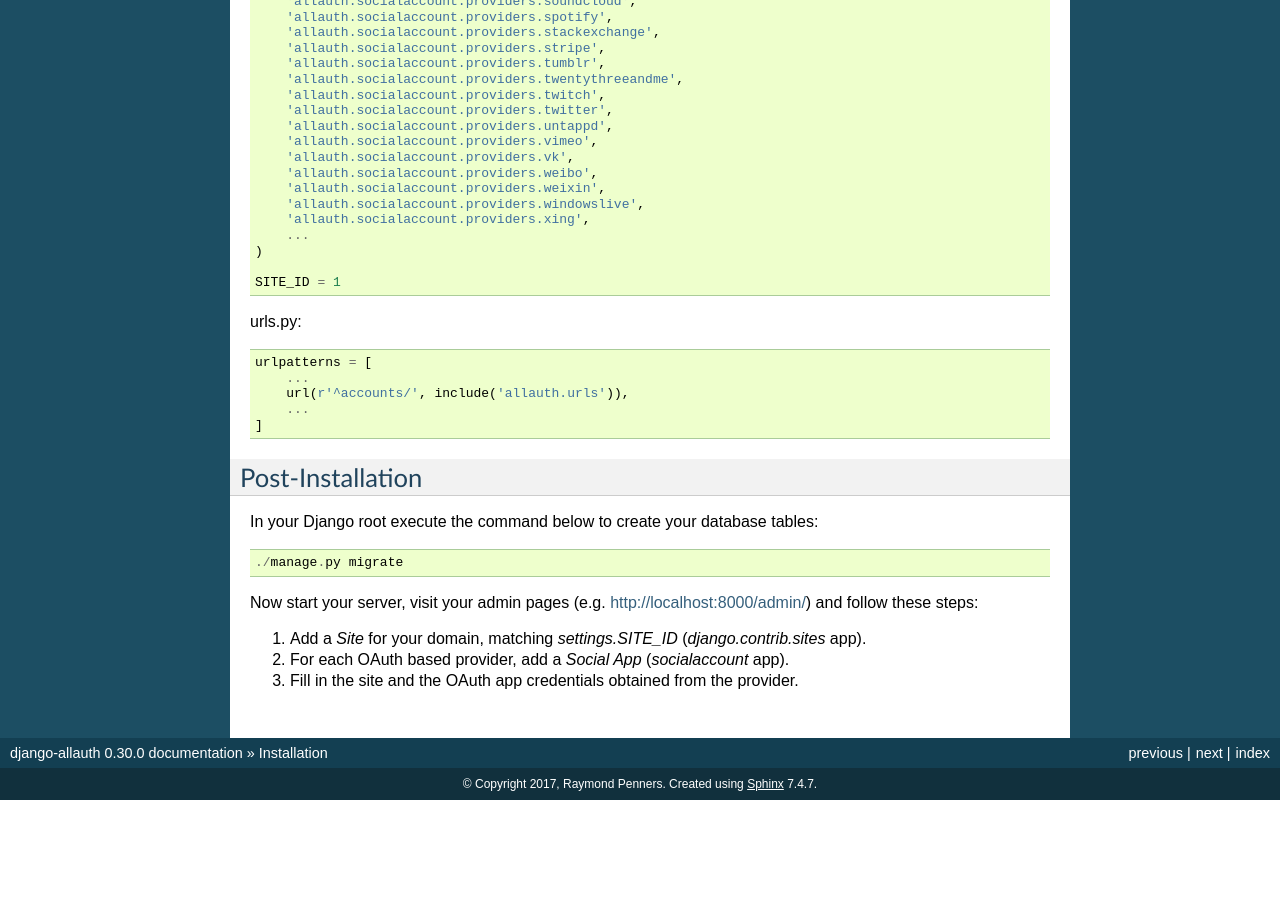
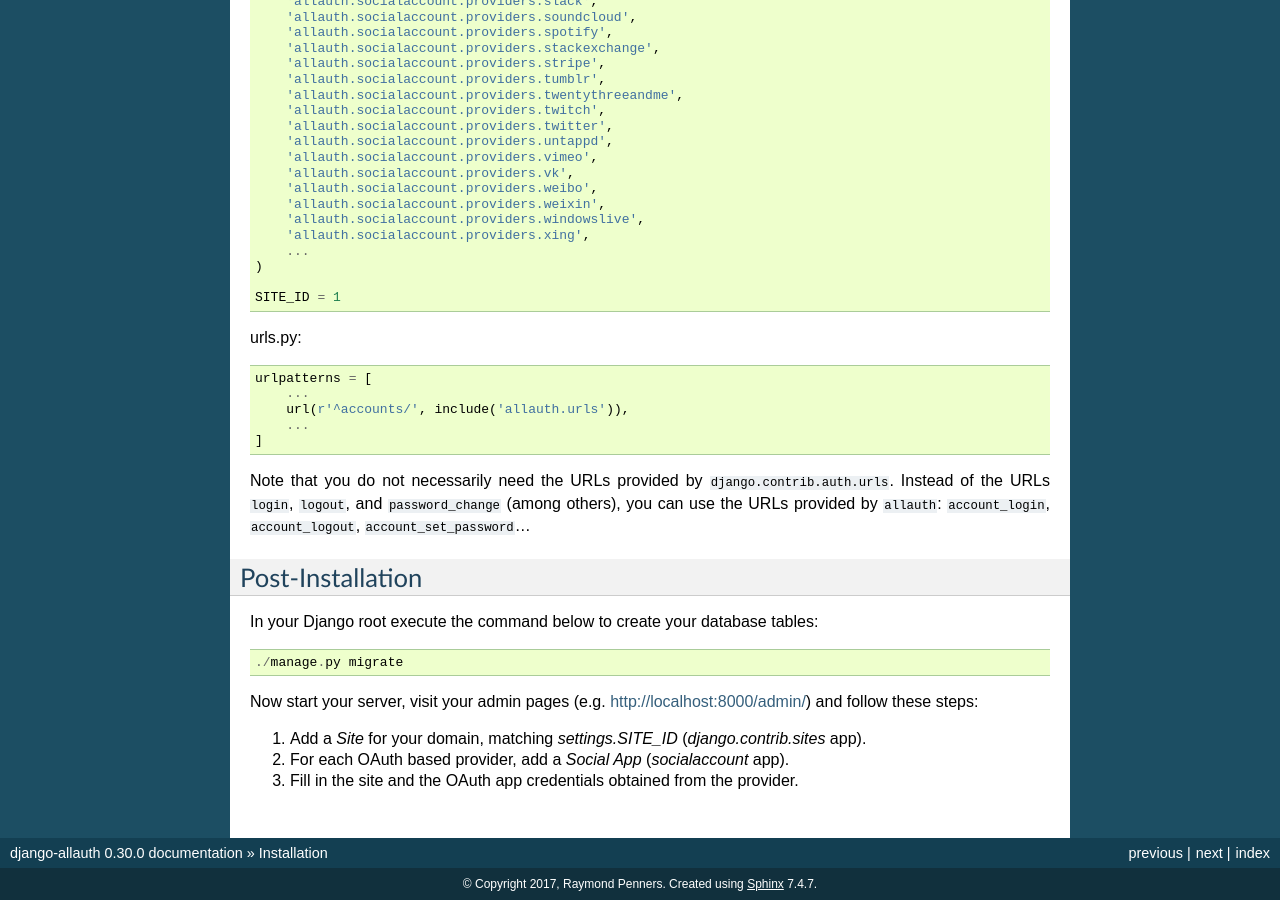
Before and after one commit to pennersr/django-allauth, a Sphinx documentation site: the page built from docs/installation.rst, in a window 1280 px wide and 900 px high, scrolled down 1588 px. Built offline with Sphinx 7.4.7, drawn with Linux system fonts in a browser that asks for light colours; before the commit the page ends 2388 px from its top, so only the background shows below that; some of the changed text lies outside the part shown.

Commit message:
Add note in installation docs about auth URLs

```diff
--- a/docs/installation.rst
+++ b/docs/installation.rst
@@ -39,7 +39,8 @@ settings.py (Important - Please note 'django.contrib.sites' is required as INSTA
 
     INSTALLED_APPS = (
         ...
-        # The Django sites framework is required
+        # The following apps are required:
+        'django.contrib.auth',
         'django.contrib.sites',
 
         'allauth',
@@ -122,6 +123,11 @@ urls.py::
         ...
     ]
 
+Note that you do not necessarily need the URLs provided by
+``django.contrib.auth.urls``. Instead of the URLs ``login``, ``logout``, and
+``password_change`` (among others), you can use the URLs provided by
+``allauth``: ``account_login``, ``account_logout``, ``account_set_password``...
+
 
 Post-Installation
 -----------------
```
